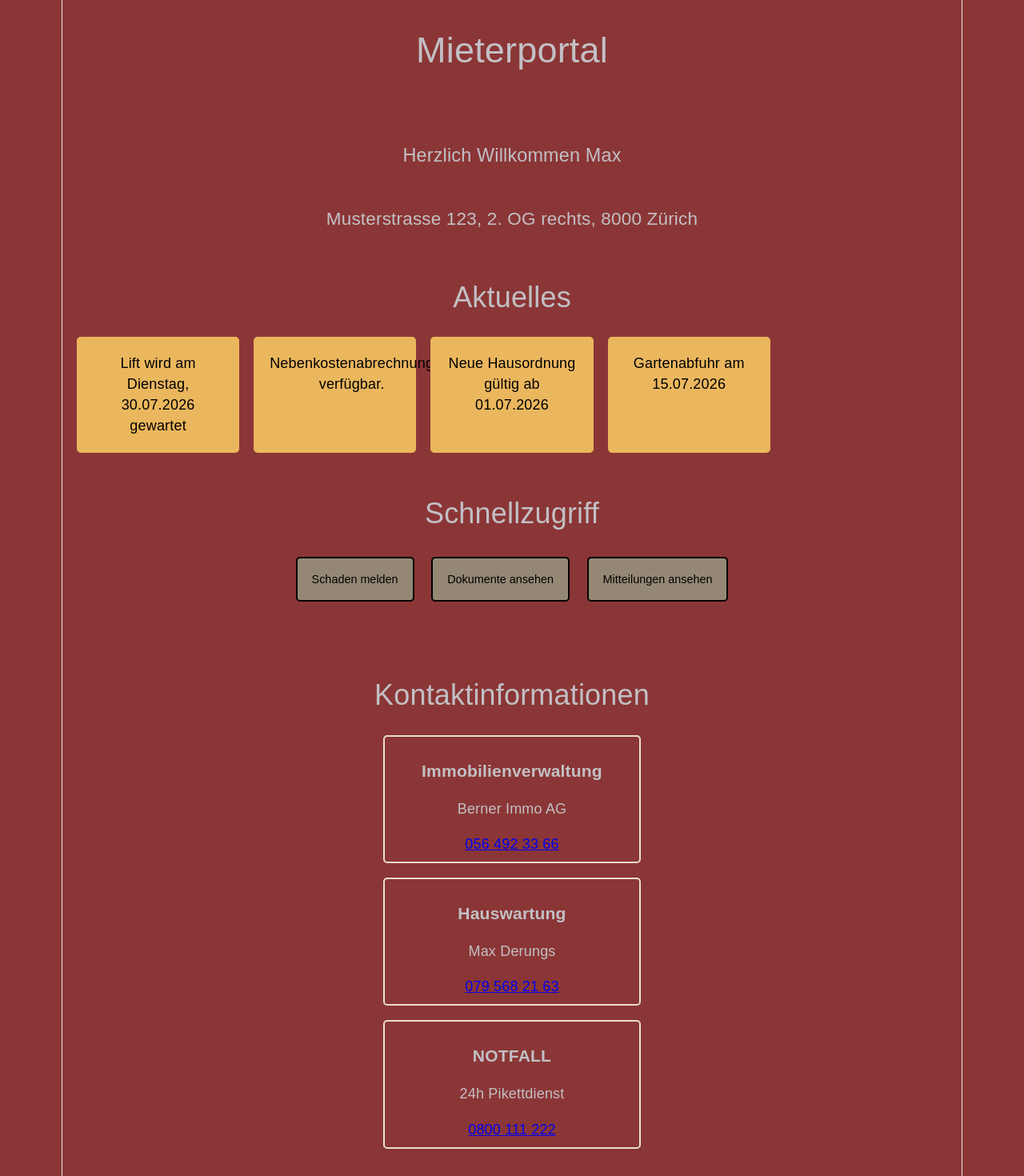
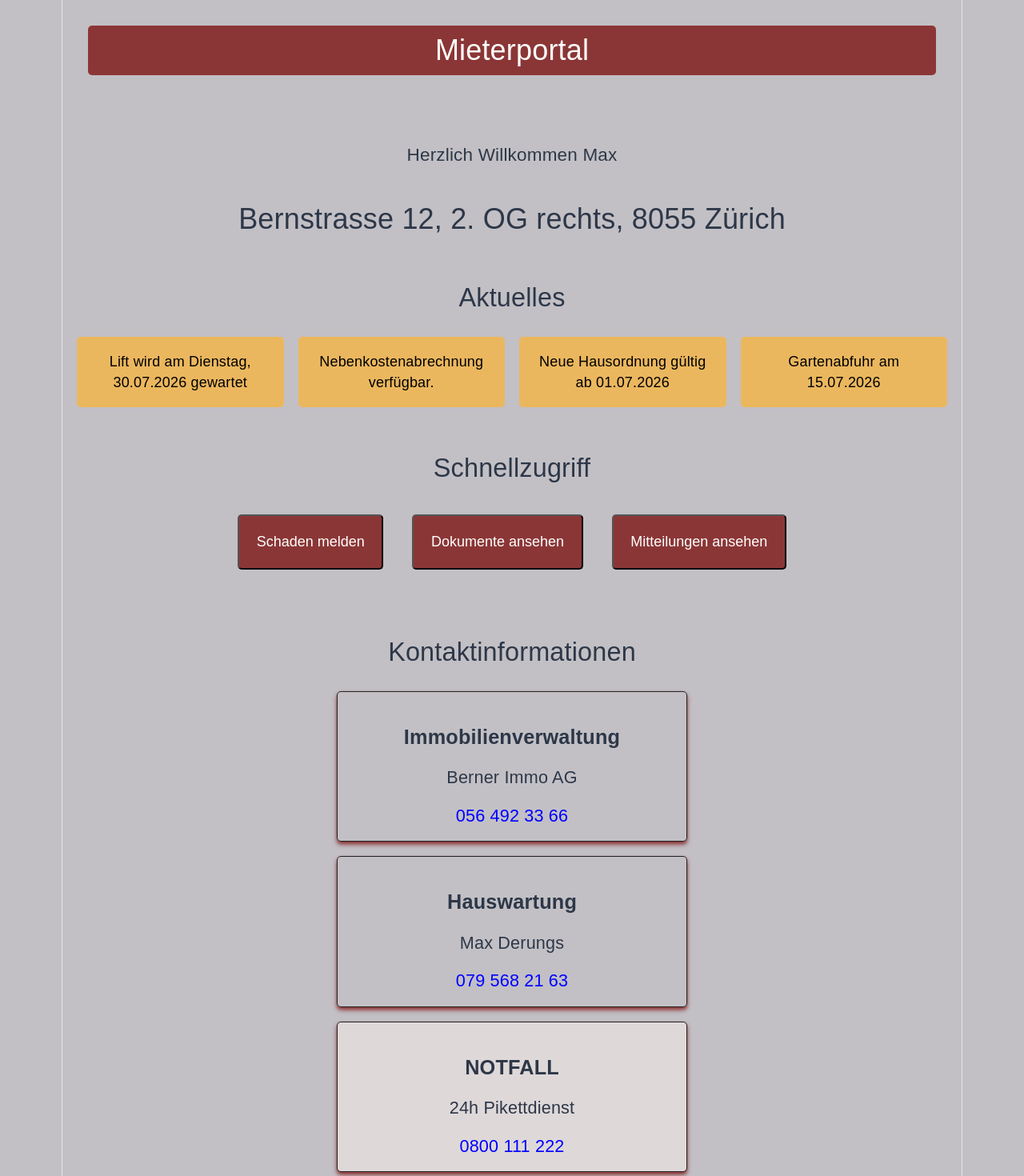
Before and after one commit to devjasmin/mieterportal, a React (Vite) app: page / in a window 1280 px wide. Shown: the top 1470 px of the page at 80% size. Built offline with nearby package versions, Linux system fonts and the light colour scheme.

Commit message:
Hintergrundfarbe geändert. media queries geändert. Schriftgrössen und -farben geändert.

```diff
--- a/src/Pages/DamageReport.css
+++ b/src/Pages/DamageReport.css
@@ -1,14 +1,14 @@
 .title {
   margin: 1.8rem;
   padding: 1rem;
-  font-size: 2.5rem;
+  font-size: 2rem;
   align-items: center;
 }
 
 .subtitle {
   margin: 1rem;
   padding: 1rem;
-  font-size: 1.3rem;
+  font-size: 1.25rem;
 }
 .form-group {
   display: flex;
--- a/src/Pages/DamageReport.tsx
+++ b/src/Pages/DamageReport.tsx
@@ -58,10 +58,10 @@ function DamageReport() {
     <section>
       <div className="title">Schadensmeldung</div>
       <div className="subtitle">
-        Liegenschaft 5430.001 - Neuenburgerstrasse 45, 9000 Musterdorf
+        Liegenschaft 5430.001 - Bernstrasse 12, 8055 Zürich
       </div>
       <div className="form-group">
-        <label htmlFor="firstName">Vorname: </label>
+        <label htmlFor="firstName">Vorname </label>
         <input
           id="firstName"
           name="firstName"
@@ -71,7 +71,7 @@ function DamageReport() {
         />
       </div>
       <div className="form-group">
-        <label htmlFor="lastName">Nachname: </label>
+        <label htmlFor="lastName">Nachname </label>
         <input
           id="lastName"
           name="lastName"
@@ -81,7 +81,7 @@ function DamageReport() {
         />
       </div>
       <div className="form-group">
-        <label htmlFor="problem">Problem: </label>
+        <label htmlFor="problem">Problem </label>
         <input
           id="problem"
           name="what"
@@ -91,7 +91,7 @@ function DamageReport() {
         />
       </div>
       <div className="form-group">
-        <label htmlFor="date">seit wann: </label>
+        <label htmlFor="date">seit wann </label>
         <input
           id="date"
           type="date"
@@ -102,7 +102,7 @@ function DamageReport() {
         />
       </div>
       <div className="form-group">
-        <label htmlFor="notes"> Beschreibung: </label>
+        <label htmlFor="notes"> Beschreibung </label>
         <textarea
           id="notes"
           name="notes"
--- a/src/Pages/Dashboard.css
+++ b/src/Pages/Dashboard.css
@@ -7,6 +7,9 @@ body {
 .title {
   padding: 1rem;
   font-size: 4rem;
+  background-color: #8b3636;
+  color: white;
+  border-radius: 5px;
 }
 
 .adresse {
@@ -15,11 +18,11 @@ body {
 
 .subtitle {
   margin-top: 1rem;
-  font-size: 2rem;
+  font-size: 1rem;
 }
 
 .subadresse {
-  font-size: 1.25rem;
+  font-size: 1rem;
   padding: 1rem;
 }
 
@@ -29,7 +32,7 @@ body {
 }
 
 .news-title {
-  font-size: 2rem;
+  font-size: 1.8rem;
   margin-bottom: 2rem;
 }
 
@@ -43,7 +46,6 @@ body {
   background-color: rgb(235, 183, 94);
   padding: 1rem;
   font-size: 1rem;
-  border: 2px solid rgb(235, 183, 94);
   color: black;
   border-radius: 5px;
   margin-bottom: 1rem;
@@ -55,7 +57,7 @@ body {
 .access-section {
   padding: 1rem;
   margin: 0.5rem;
-  font-size: 2rem;
+  font-size: 1.8rem;
 }
 
 .button-container {
@@ -63,16 +65,15 @@ body {
   flex-direction: row;
   align-items: center;
   justify-content: center;
-  gap: 1.2rem;
-  padding: 0.8rem;
+  gap: 0.6rem;
+  padding: 1rem;
 }
 
 .damage {
-  background-color: rgb(148, 136, 117);
-  color: black;
-  padding: 1rem;
-  font-size: 0.8rem;
-  border: 2px solid black;
+  background-color: #8b3636;
+  color: white;
+  padding: 0.8rem;
+  font-size: 1rem;
   border-radius: 5px;
   cursor: pointer;
 }
@@ -80,18 +81,16 @@ body {
 .damage:hover {
   background-color: rgb(242, 154, 13);
   color: white;
-  padding: 1rem;
-  font-size: 0.8rem;
-  border: 2px solid black;
+  padding: 0.8rem;
+  font-size: 1rem;
   border-radius: 5px;
   cursor: pointer;
 }
 .lcontract {
-  background-color: rgb(148, 136, 117);
-  color: black;
-  padding: 1rem;
-  font-size: 0.8rem;
-  border: 2px solid black;
+  background-color: #8b3636;
+  color: white;
+  padding: 0.8rem;
+  font-size: 1rem;
   border-radius: 5px;
   cursor: pointer;
 }
@@ -99,18 +98,16 @@ body {
 .lcontract:hover {
   background-color: rgb(52, 76, 174);
   color: white;
-  padding: 1rem;
-  font-size: 0.8rem;
-  border: 2px solid black;
+  padding: 0.8rem;
+  font-size: 1rem;
   border-radius: 5px;
   cursor: pointer;
 }
 .contact {
-  background-color: rgb(148, 136, 117);
-  color: black;
-  padding: 1rem;
-  font-size: 0.8rem;
-  border: 2px solid black;
+  background-color: #8b3636;
+  color: white;
+  padding: 0.8rem;
+  font-size: 1rem;
   border-radius: 5px;
   cursor: pointer;
 }
@@ -118,9 +115,8 @@ body {
 .contact:hover {
   background-color: rgb(27, 107, 8);
   color: white;
-  padding: 1rem;
-  font-size: 0.8rem;
-  border: 2px solid black;
+  padding: 0.8rem;
+  font-size: 1rem;
   border-radius: 5px;
   cursor: pointer;
 }
@@ -131,7 +127,7 @@ body {
 }
 
 .info-container {
-  margin-top: 3rem;
+  margin-top: 2rem;
   display: flex;
   flex-direction: column;
   align-items: center;
@@ -139,18 +135,75 @@ body {
 }
 
 .info-title {
-  font-size: 2rem;
+  font-size: 1.8rem;
   margin-bottom: 1rem;
 }
 
 .info-card {
-  border: 2px solid rgb(233, 222, 203);
+  border: 1px solid rgb(38, 33, 31);
   border-radius: 5px;
   width: 300px;
   padding: 0.5rem;
+  box-shadow:
+    #8b3636 0px 4px 6px -1px,
+    #8b3636 0px 2px 4px -1px;
 }
+
+.info-card-emergency {
+  border: 1px solid rgb(38, 33, 31);
+  border-radius: 5px;
+  background-color: rgb(222, 216, 216);
+  width: 300px;
+  padding: 0.5rem;
+  box-shadow:
+    #8b3636 0px 4px 6px -1px,
+    #8b3636 0px 2px 4px -1px;
+}
+
+a {
+  text-decoration: none;
+  color: blue;
+}
+
 @media (min-width: 768px) {
+  .subtitle {
+    margin-top: 1rem;
+    font-size: 2rem;
+  }
+
+  .subadresse {
+    font-size: 2rem;
+    padding: 1rem;
+  }
+
   .news-list {
-    grid-template-columns: repeat(auto-fill, minmax(250px, 1fr 1fr));
+    grid-template-columns: repeat(auto-fill, minmax(250px, 1fr));
+    font-size: 1.2rem;
+  }
+  .button-container {
+    font-size: 1.2rem;
+    gap: 2rem;
+  }
+  .damage,
+  .damage:hover,
+  .lcontract,
+  .lcontract:hover,
+  .contact,
+  .contact:hover {
+    font-size: 1rem;
+    padding: 1.2rem;
+  }
+  .info-card {
+    width: 400px;
+    padding: 1rem;
+    font-size: 1.2rem;
+    gap: 2rem;
+  }
+
+  .info-card-emergency {
+    width: 400px;
+    padding: 1rem;
+    font-size: 1.2rem;
+    gap: 2rem;
   }
 }
--- a/src/Pages/Dashboard.tsx
+++ b/src/Pages/Dashboard.tsx
@@ -8,7 +8,7 @@ function Dashboard() {
       <div className="adresse">
         <div className="subtitle"> Herzlich Willkommen Max </div>
         <div className="subadresse">
-          Musterstrasse 123, 2. OG rechts, 8000 Zürich
+          Bernstrasse 12, 2. OG rechts, 8055 Zürich
         </div>
       </div>
       <div className="news-section">
@@ -47,7 +47,7 @@ function Dashboard() {
             <p>Max Derungs</p>
             <a href="tel:+41795682163">079 568 21 63</a>
           </div>
-          <div className="info-card">
+          <div className="info-card-emergency">
             <h3>NOTFALL</h3>
             <p>24h Pikettdienst</p>
             <a href="tel:+41800111222">0800 111 222</a>
--- a/src/index.css
+++ b/src/index.css
@@ -1,6 +1,6 @@
 :root {
-  --text: #c2c0c5;
-  --bg: #8b3636;
+  --text: #2d3748;
+  --bg: #c2c0c5;
   --border: #e5e4e7;
 
   --sans: system-ui, "Segoe UI", Roboto, sans-serif;
@@ -12,10 +12,6 @@
   text-rendering: optimizeLegibility;
   -webkit-font-smoothing: antialiased;
   -moz-osx-font-smoothing: grayscale;
-
-  @media (max-width: 1024px) {
-    font-size: 16px;
-  }
 }
 
 #root {
@@ -29,7 +25,3 @@
   flex-direction: column;
   box-sizing: border-box;
 }
-
-body {
-  margin: 0;
-}
```
